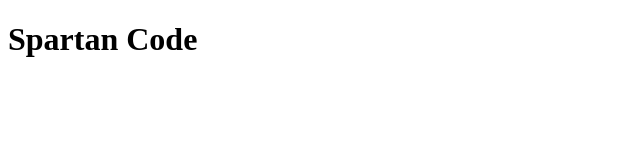
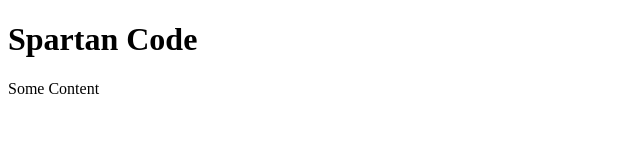
Before and after one commit to dealer426/dealer426.github.io, a plain HTML site: page index.html in a window 1280 px wide. Shown: the whole page, without its empty margins (0-640 px from the left). Drawn offline with Linux system fonts and the light colour scheme.

Commit message:
added p tag

```diff
--- a/index.html
+++ b/index.html
@@ -30,6 +30,7 @@
 
   <!-- Add your site or application content here -->
 <h1>Spartan Code</h1>
+<p>Some Content</p>
 
 
   <!--
```
